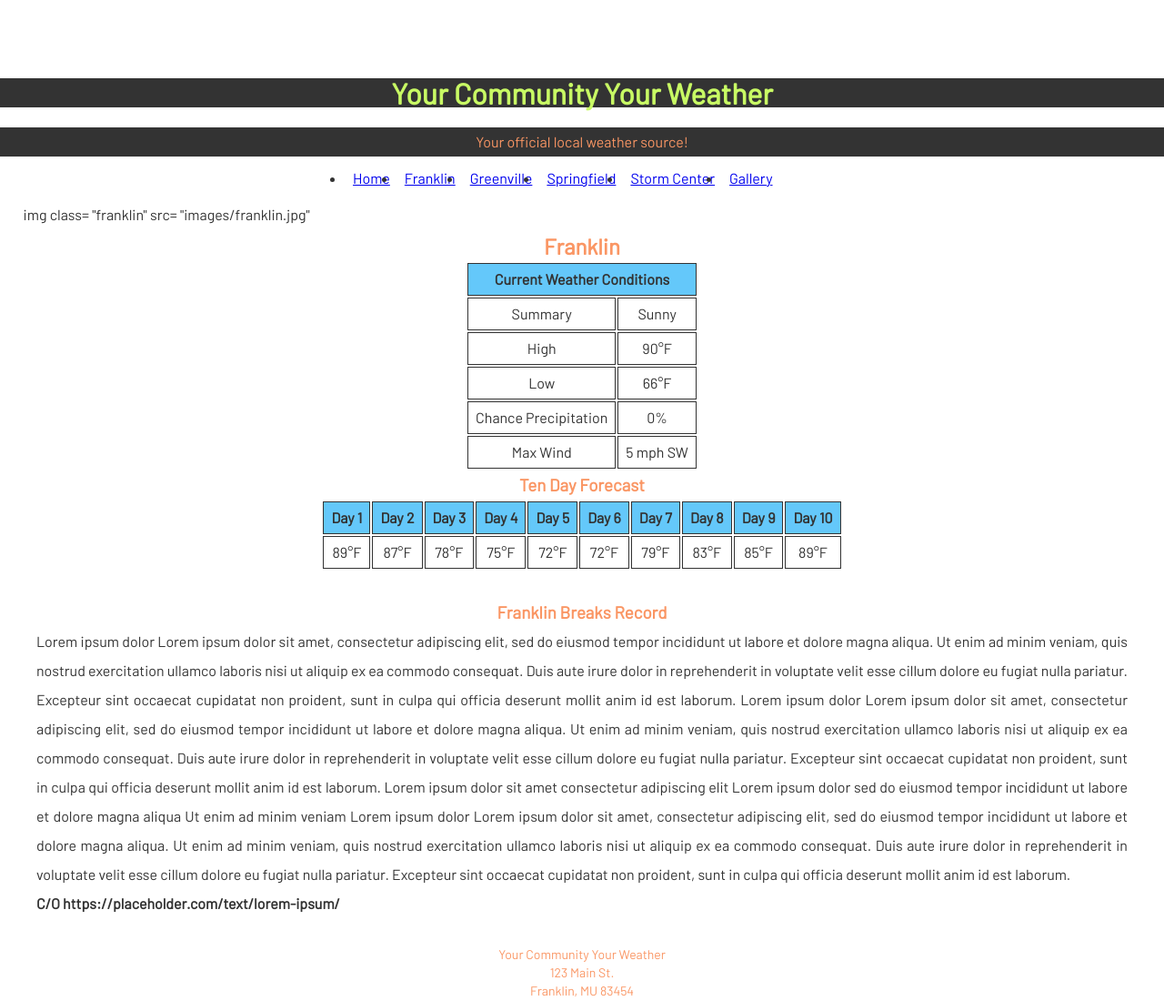
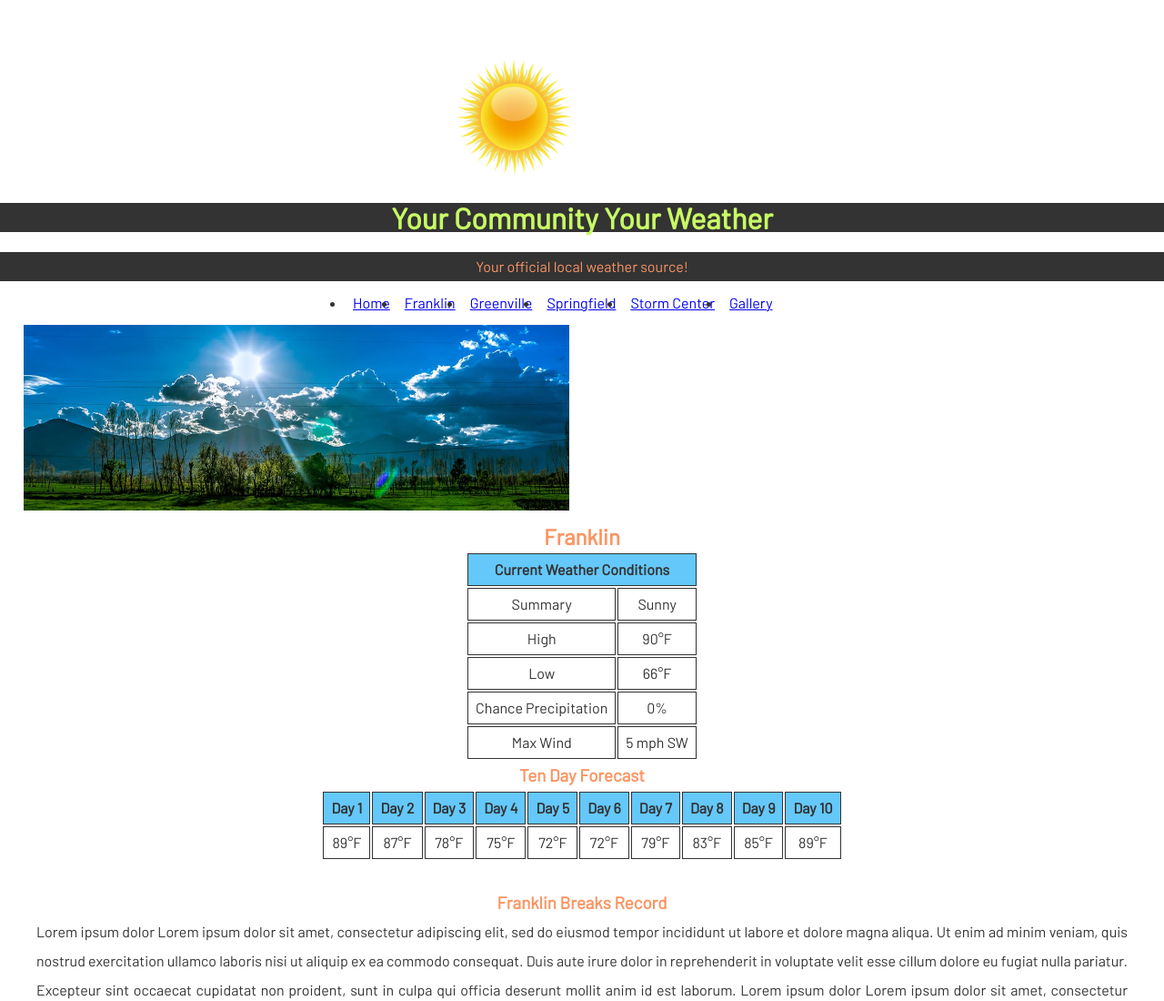
Before and after one commit to baseballfan/baseballfan.github.io, a plain HTML site: page assignments/lesson-6/franklin-6.html in a window 1280 px wide. Shown: the top 1100 px of the page at 91% size. Drawn offline with Linux system fonts and the light colour scheme.

Commit message:
Added graphic
Added a graphic and fixed an error

```diff
--- a/assignments/lesson-6/franklin-6.html
+++ b/assignments/lesson-6/franklin-6.html
@@ -17,7 +17,7 @@
     <body>
 
   <header>
-      <picture></picture>
+      <picture><img src="images/sun 300x300.png" width alt="The Sun"></picture>
       <h1 class="heading">Your Community Your Weather</h1>
       <div class="subheading">Your official local weather source!</div>
   </header>
@@ -36,7 +36,7 @@
   </nav>
 
   <main>
-   <figure>img class= "franklin" src= "images/franklin.jpg"</figure>
+   <figure><img class= "franklin" src= "images/franklin.jpg"></figure>
       <h2>Franklin</h2>
     <section class="weather-summary">
         <table>
```
